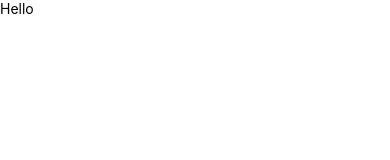
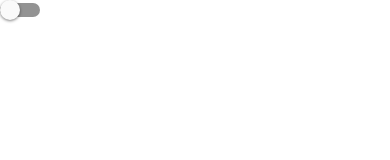
Before and after one commit to Jeanos/Exam1bTeam2, a React Native app: screen / in a window 390 px wide. Shown: the top 160 px of the page. Built offline with nearby package versions, Linux system fonts and the light colour scheme.

Commit message:
Just added a basic, switch, sort of behind but ill catch up

```diff
--- a/comps/main.js
+++ b/comps/main.js
@@ -1,11 +1,11 @@
 import React from 'react';
 import {View, Text} from 'react-native';
+import  Right from './right';
 
 function Main(){
     return(
         <View style={{flex:1}}>
-
- <Text>Hello</Text>
+            <Right />
         </View>
     );
 }
--- /dev/null
+++ b/comps/right.js
@@ -0,0 +1,19 @@
+import React, {useState} from 'react';
+import {View, Text, Switch} from 'react-native';
+
+
+function Right(){
+
+
+
+    return(
+        <View>
+            <Switch/>
+
+
+
+        </View>
+    )
+}
+
+export default Right;
```
Also changed, not shown: styles/rightStyles.js (added, +15 -0 lines).
